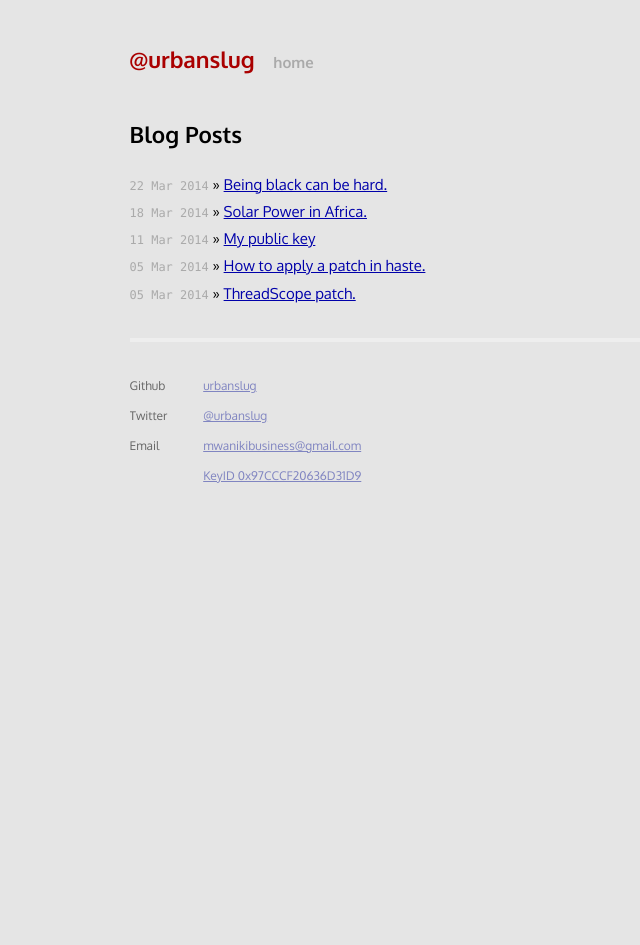
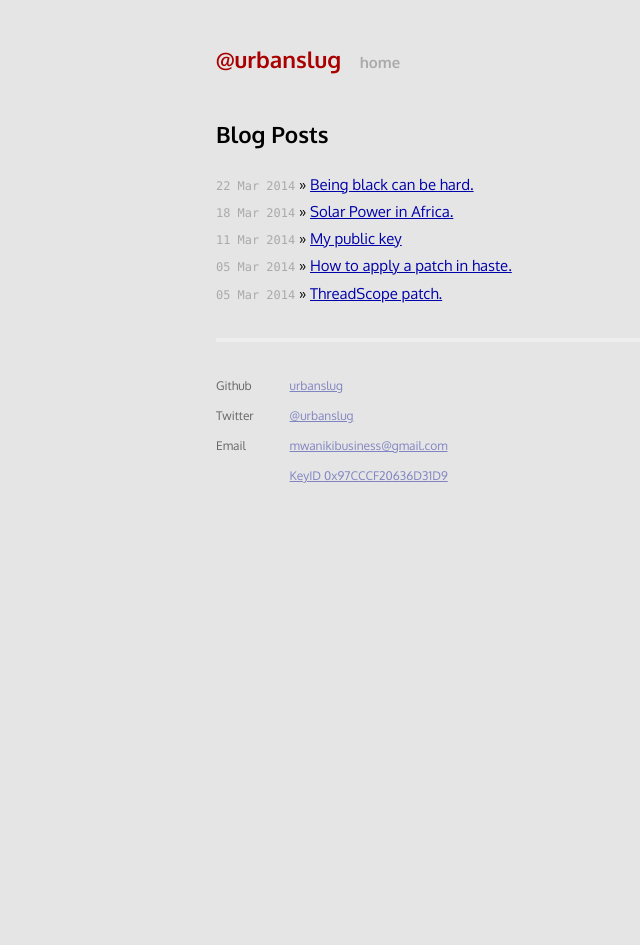
Before and after one commit to beerendlauwers/urbanslug.github.io, a Jekyll site: the page built from index.html, in a window 1280 px wide. Shown: the whole page, without its empty margins (24-664 px from the left). Built offline with Jekyll 4.4.1, drawn with Linux system fonts in a browser that asks for light colours; Markdown is read by kramdown in place of the engine named in the settings.

Commit message:
Changed width to 800px from 76% in css/sec.css

```diff
--- a/css/sec.css
+++ b/css/sec.css
@@ -47,7 +47,7 @@ body {
 
 .site {
   line-height: 2em;
-  width: 76%;
+  width: 800px;
 }
 
 p { margin: 2.5em 0; }
```
